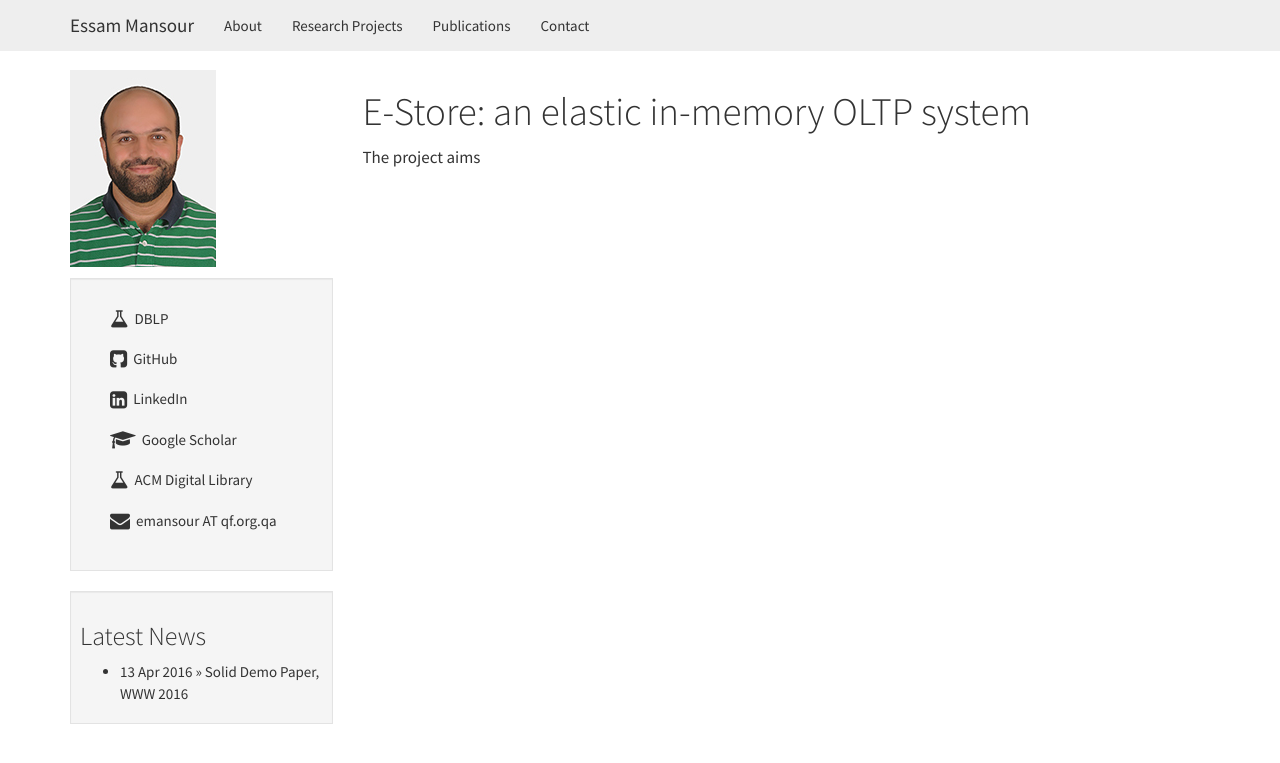
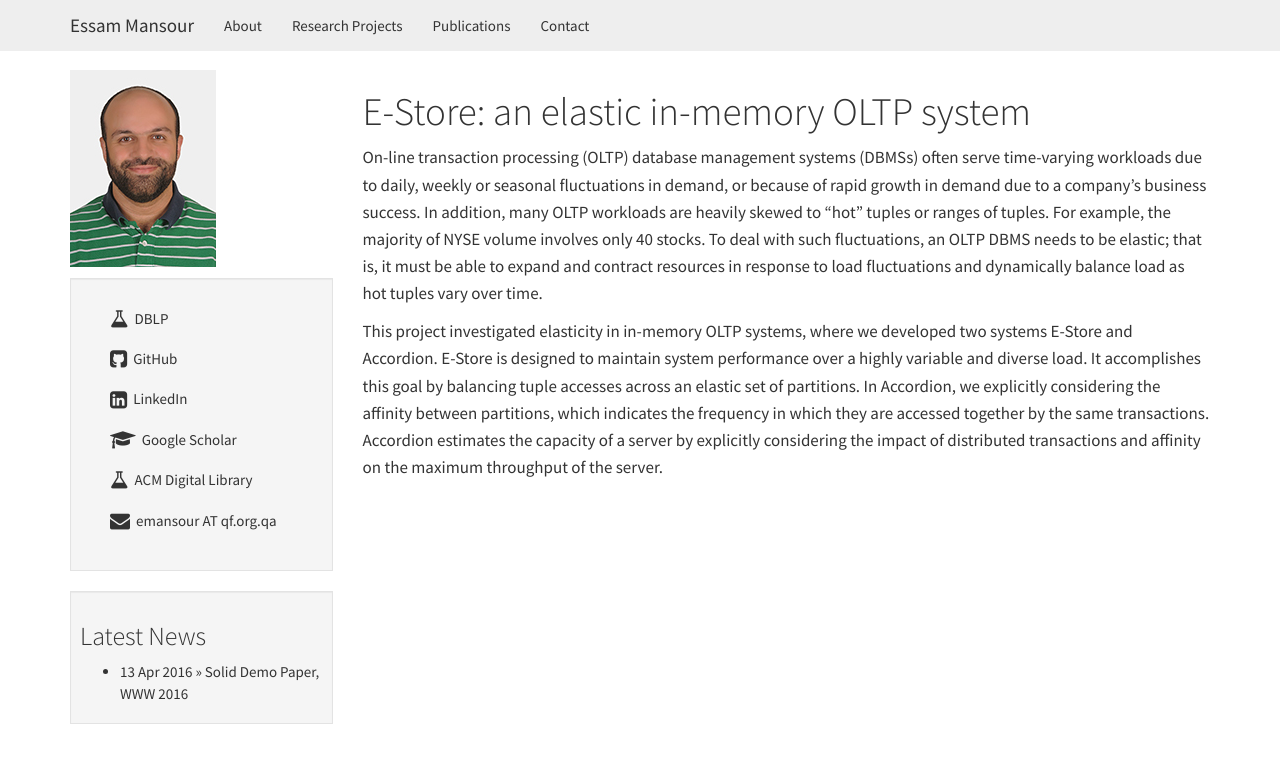
Before and after one commit to mansoure/mansoure.github.io, a Jekyll site: the page built from research/estore/index.md, in a window 1280 px wide. Shown: the top 763 px of the page. Built offline with Jekyll 4.4.1, drawn with Linux system fonts in a browser that asks for light colours.

Commit message:
research projects

```diff
--- a/research/estore/index.md
+++ b/research/estore/index.md
@@ -6,4 +6,22 @@ permalink: /research/estore/
 
 # E-Store: an elastic in-memory OLTP system
 
-The project aims
+On-line transaction processing (OLTP) database management systems
+(DBMSs) often serve time-varying workloads due to daily,
+weekly or seasonal fluctuations in demand, or because of rapid
+growth in demand due to a company’s business success. In addition,
+many OLTP workloads are heavily skewed to “hot” tuples
+or ranges of tuples. For example, the majority of NYSE volume
+involves only 40 stocks. To deal with such fluctuations, an OLTP
+DBMS needs to be elastic; that is, it must be able to expand and
+contract resources in response to load fluctuations and dynamically
+balance load as hot tuples vary over time.
+
+This project investigated elasticity in in-memory OLTP systems, where we developed two systems
+E-Store and Accordion. E-Store is designed to maintain system performance over a highly
+variable and diverse load. It accomplishes this goal by balancing
+tuple accesses across an elastic set of partitions. In Accordion, we explicitly considering the affinity between partitions, which indicates the frequency in which they
+are accessed together by the same transactions. Accordion estimates
+the capacity of a server by explicitly considering the impact
+of distributed transactions and affinity on the maximum throughput
+of the server.
```
Also changed, not shown: research/index.md (+3 -22 lines), research/meccano/index.md (+9 -0 lines), research/starDB/index.md (+11 -2 lines).
